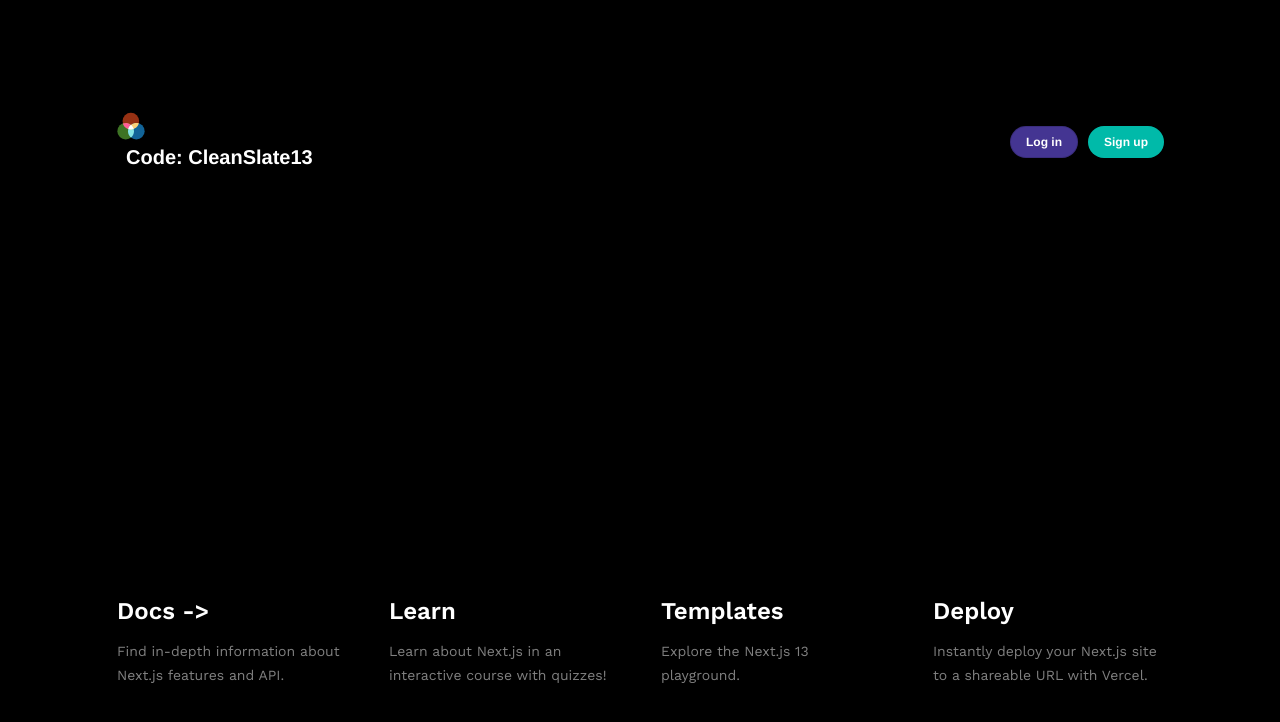
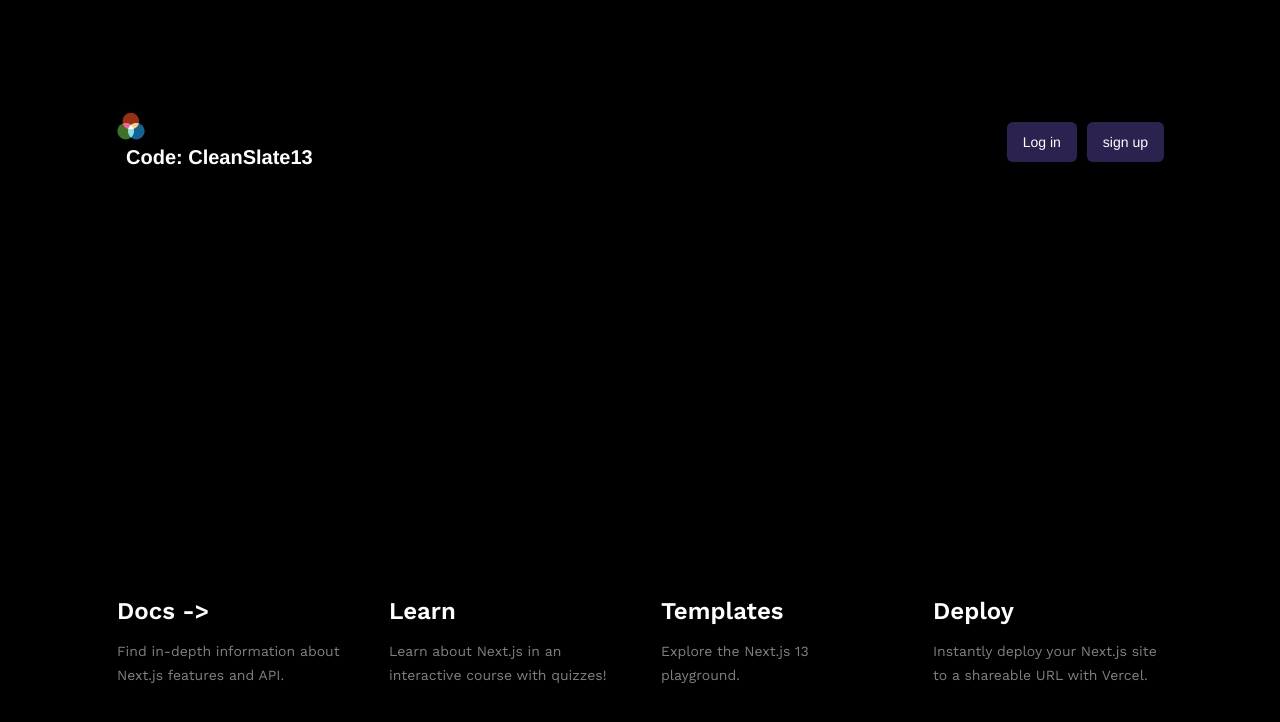
Before and after one commit to codingpancakes/cleanslate13, a Next.js app: page / in a window 1280 px wide. Shown: the top 722 px of the page. Built offline with nearby package versions, Linux system fonts and the light colour scheme; no server answers.

Commit message:
update versions

```diff
--- a/src/components/button/button.css
+++ /dev/null
@@ -1,27 +0,0 @@
-.storybook-button {
-	font-family: "Nunito Sans", "Helvetica Neue", Helvetica, Arial, sans-serif;
-	font-weight: 700;
-	border: 0;
-	border-radius: 3em;
-	cursor: pointer;
-	display: inline-block;
-	line-height: 1;
-}
-.storybook-button--primary {
-	color: white;
-}
-.storybook-button--secondary {
-	box-shadow: rgba(0, 0, 0, 0.15) 0px 0px 0px 1px inset;
-}
-.storybook-button--small {
-	font-size: 12px;
-	padding: 10px 16px;
-}
-.storybook-button--medium {
-	font-size: 14px;
-	padding: 11px 20px;
-}
-.storybook-button--large {
-	font-size: 16px;
-	padding: 12px 24px;
-}
--- a/src/components/button/index.tsx
+++ b/src/components/button/index.tsx
@@ -1,58 +1,59 @@
-import React from "react";
-import "./button.css";
+import { Slot } from "@radix-ui/react-slot";
+import { cva, type VariantProps } from "class-variance-authority";
 import { cn } from "@/lib/utils";
-interface ButtonProps {
-	/**
-	 * Is this the principal call to action on the page?
-	 */
-	primary?: boolean;
-	/**
-	 * What background color to use
-	 */
-	backgroundColor?: string;
-	/**
-	 * How large should the button be?
-	 */
-	size?: "small" | "medium" | "large";
-	/**
-	 * Button contents
-	 */
-	label: string;
-	/**
-	 * Optional click handler
-	 */
-	onClick?: () => void;
+import { forwardRef } from "react";
+
+const buttonVariants = cva(
+	"inline-flex items-center justify-center rounded-md text-sm font-medium transition-colors focus-visible:outline-none focus-visible:ring-2 focus-visible:ring-ring focus-visible:ring-offset-2 disabled:opacity-50 disabled:pointer-events-none ring-offset-background",
+	{
+		variants: {
+			variant: {
+				default:
+					"bg-secondary-2 text-primary-foreground hover:opacity-90 ",
+				secondary:
+					"bg-secondary text-secondary-foreground hover:opacity-80",
+				destructive:
+					"bg-destructive text-destructive-foreground hover:opacity-90",
+				outline:
+					"border border-input hover:bg-accent hover:text-accent-foreground",
+				ghost: "hover:bg-accent hover:text-accent-foreground",
+				link: "underline-offset-4 hover:underline text-primary",
+			},
+			size: {
+				default: "h-10 py-2 px-4",
+				sm: "h-9 px-3 rounded-md",
+				lg: "h-11 px-8 rounded-md",
+			},
+			width: { full: "w-full", half: "w-1/2" },
+		},
+		defaultVariants: {
+			variant: "default",
+			size: "default",
+		},
+	},
+);
+
+interface ButtonProps
+	extends React.ButtonHTMLAttributes<HTMLButtonElement>,
+		VariantProps<typeof buttonVariants> {
+	asChild?: boolean;
+	width?: "full" | "half" | undefined;
 }
 
-/**
- * Primary UI component for user interaction
- */
-export const Button = ({
-	primary = false,
-	size = "medium",
-	backgroundColor,
-	label,
-	...props
-}: ButtonProps) => {
-	const mode = primary
-		? "storybook-button--primary bg-primary-5 text-white"
-		: "storybook-button--secondary bg-secondary-4 text-white";
-	return (
-		<button
-			type="button"
-			className={cn(
-				"storybook-button",
-				`storybook-button--${size}`,
-				mode,
-			)}
-			{...props}
-		>
-			{label}
-			<style jsx>{`
-				button {
-					background-color: ${backgroundColor || ""};
-				}
-			`}</style>
-		</button>
-	);
-};
+const Button = forwardRef<HTMLButtonElement, ButtonProps>(
+	({ className, variant, size, asChild = false, width, ...props }, ref) => {
+		const Comp = asChild ? Slot : "button";
+		return (
+			<Comp
+				className={cn(
+					buttonVariants({ variant, size, className, width }),
+				)}
+				ref={ref}
+				{...props}
+			/>
+		);
+	},
+);
+Button.displayName = "Button";
+
+export { Button };
--- a/src/sections/header/Header.tsx
+++ b/src/sections/header/Header.tsx
@@ -37,21 +37,12 @@ export const Header = ({
 						<span className="welcome">
 							Welcome, <b>{user.name}</b>!
 						</span>
-						<Button
-							size="small"
-							onClick={onLogout}
-							label="Log out"
-						/>
+						<Button onClick={onLogout}>Log out</Button>
 					</>
 				) : (
 					<>
-						<Button size="small" onClick={onLogin} label="Log in" />
-						<Button
-							primary
-							size="small"
-							onClick={onCreateAccount}
-							label="Sign up"
-						/>
+						<Button onClick={onLogin}>Log in</Button>
+						<Button onClick={onCreateAccount}>sign up</Button>
 					</>
 				)}
 			</div>
```
Also changed, not shown: package.json (+8 -8 lines), 2 other files (tests, documents, lock files or other folders).
